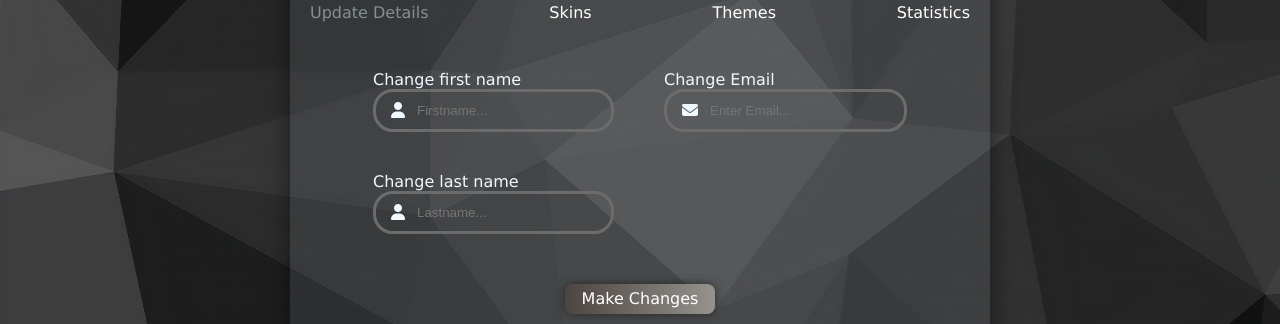
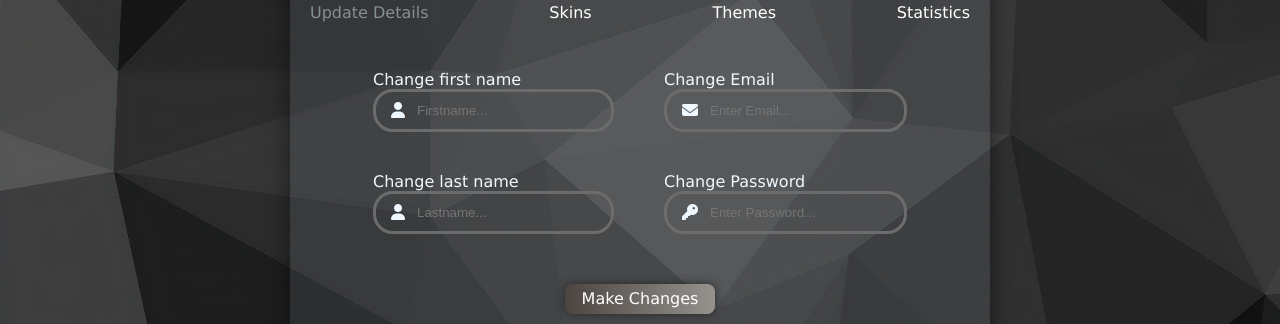
Before and after one commit to Ajan0211/ProTyper, a React (Vite) app in the folder pro-typer/: page /Account in a window 1280 px wide. Shown: the part 270-594 px from the top of the page. Built offline with nearby package versions, Linux system fonts and the light colour scheme; no server answers.

Commit message:
Added change password fro update details section in My account

```diff
--- a/pro-typer/src/Account.jsx
+++ b/pro-typer/src/Account.jsx
@@ -54,6 +54,16 @@ function Account() {
                   placeholder="Enter Email..."
                 ></input>
               </div>
+              Change Password
+              <div className="input-account">
+                <i className="fa-solid fa-key"></i>
+                <input
+                  type="password"
+                  id="password"
+                  name="password"
+                  placeholder="Enter Password..."
+                ></input>
+              </div>
             </div>
           </div>
           <div className="button-container2">
```
